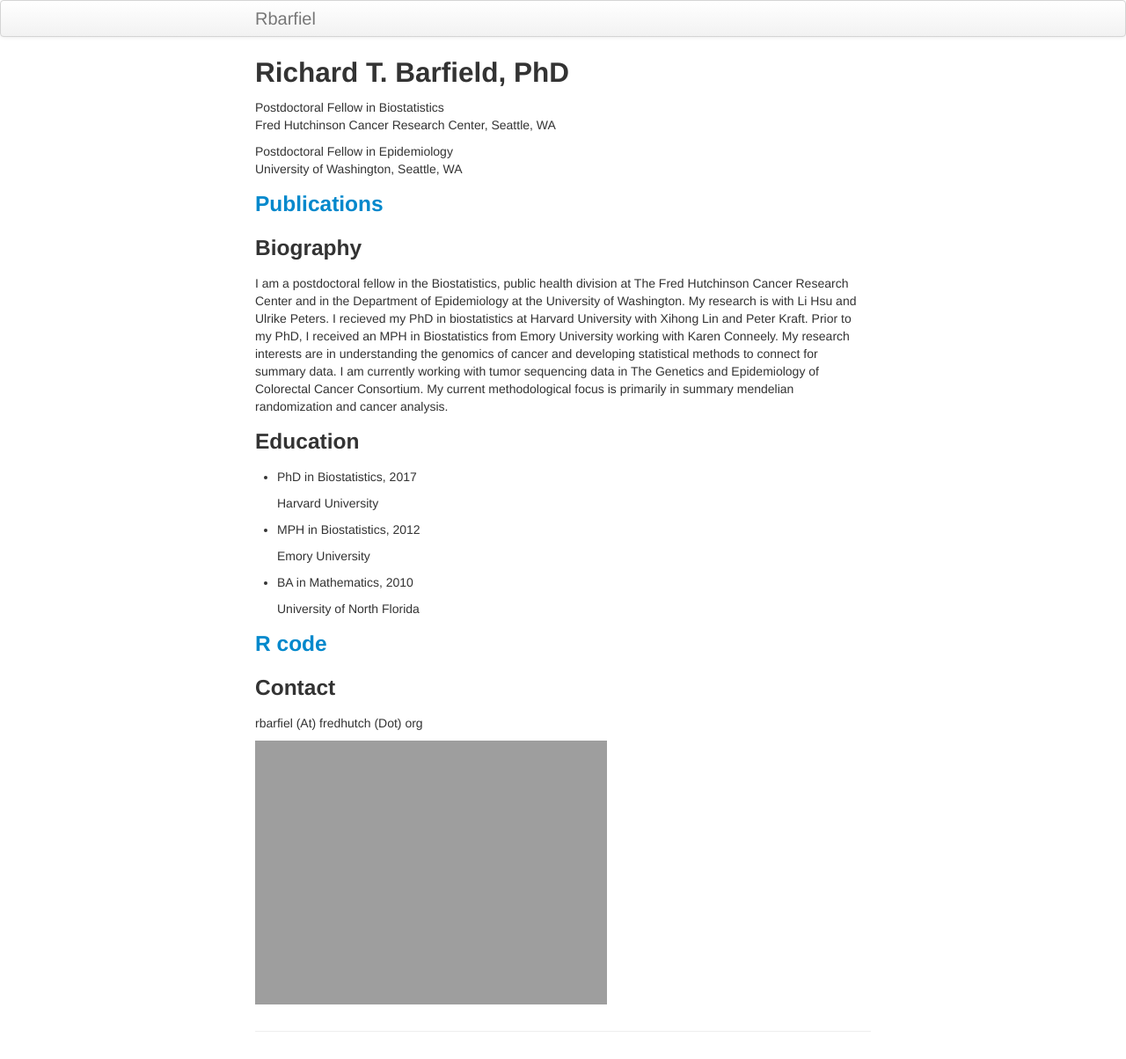
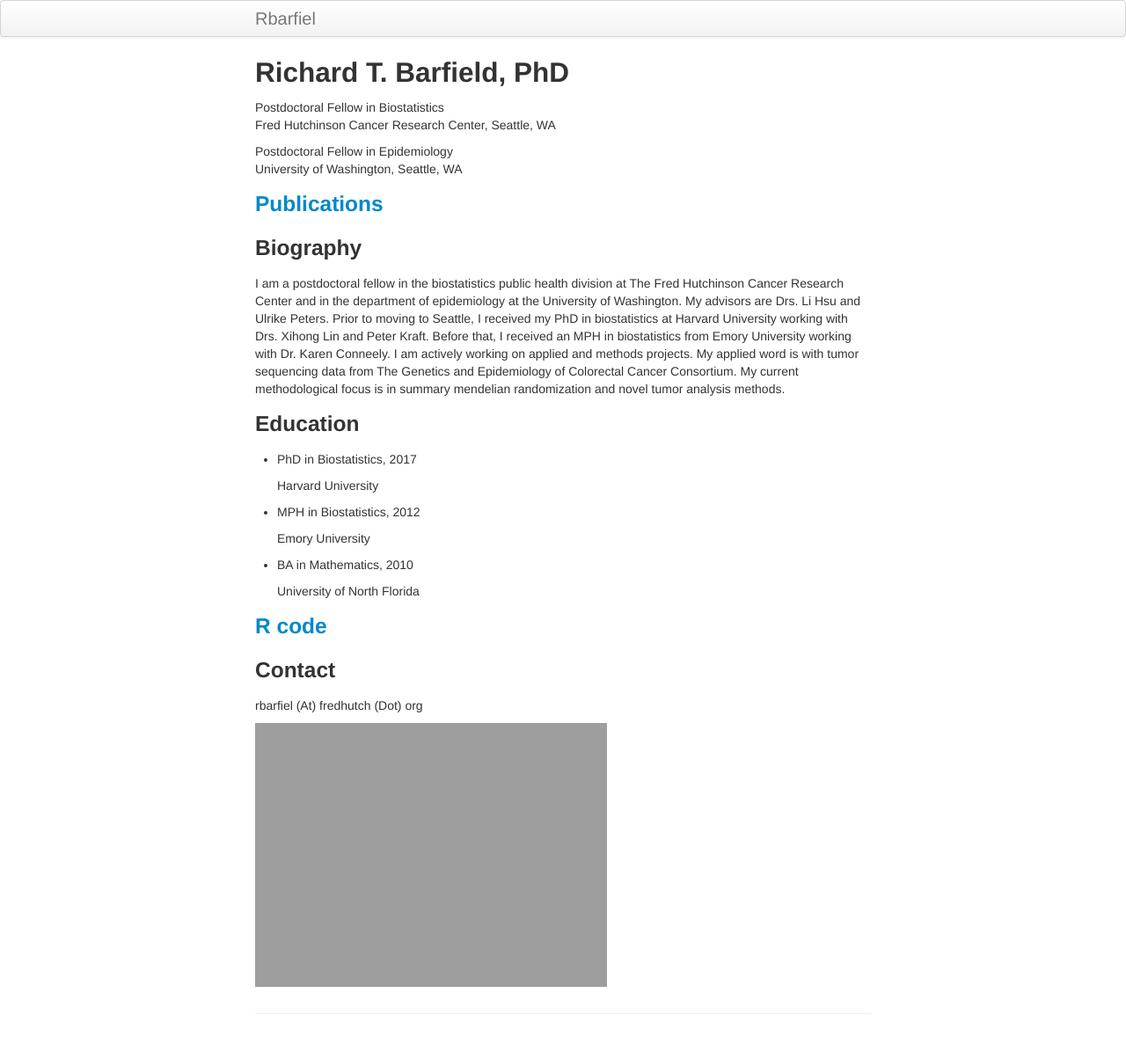
Before and after one commit to rbarfield/Barfield_website, a Jekyll site: the page built from index.md, in a window 1280 px wide. Shown: the whole page at 88% size. Built offline with Jekyll 4.4.1, drawn with Linux system fonts in a browser that asks for light colours.

Commit message:
Initial commit

```diff
--- a/index.md
+++ b/index.md
@@ -16,7 +16,9 @@ title: Richard T. Barfield, PhD
 
 <h3 id="biography">Biography</h3>
 
-<p>I am a postdoctoral fellow in the Biostatistics, public health division at The Fred Hutchinson Cancer Research Center and in the Department of Epidemiology at the University of Washington. My research is with Li Hsu and Ulrike Peters. I recieved my PhD in biostatistics at Harvard University with Xihong Lin and Peter Kraft. Prior to my PhD, I received an MPH in Biostatistics from Emory University working with Karen Conneely. My research interests are in understanding the genomics of cancer and developing statistical methods to connect for summary data. I am currently working with tumor sequencing data in The Genetics and Epidemiology of Colorectal Cancer Consortium.  My current methodological focus is primarily in summary mendelian randomization and cancer analysis.</p>
+
+<p> I am a postdoctoral fellow in the biostatistics public health division at The Fred Hutchinson Cancer Research Center and in the department of epidemiology at the University of Washington. My advisors are Drs. Li Hsu and Ulrike Peters. Prior to moving to Seattle, I received my PhD in biostatistics at Harvard University working with Drs. Xihong Lin and Peter Kraft. Before that, I received an MPH in biostatistics from Emory University working with Dr. Karen Conneely. I am actively working on applied and methods projects. My applied word is with tumor sequencing data from The Genetics and Epidemiology of Colorectal Cancer Consortium. My current methodological focus is in summary mendelian randomization and novel tumor analysis methods.</p>
+
 
 <h3 id="education">Education</h3>
       <div class="col-sm-7">
```
